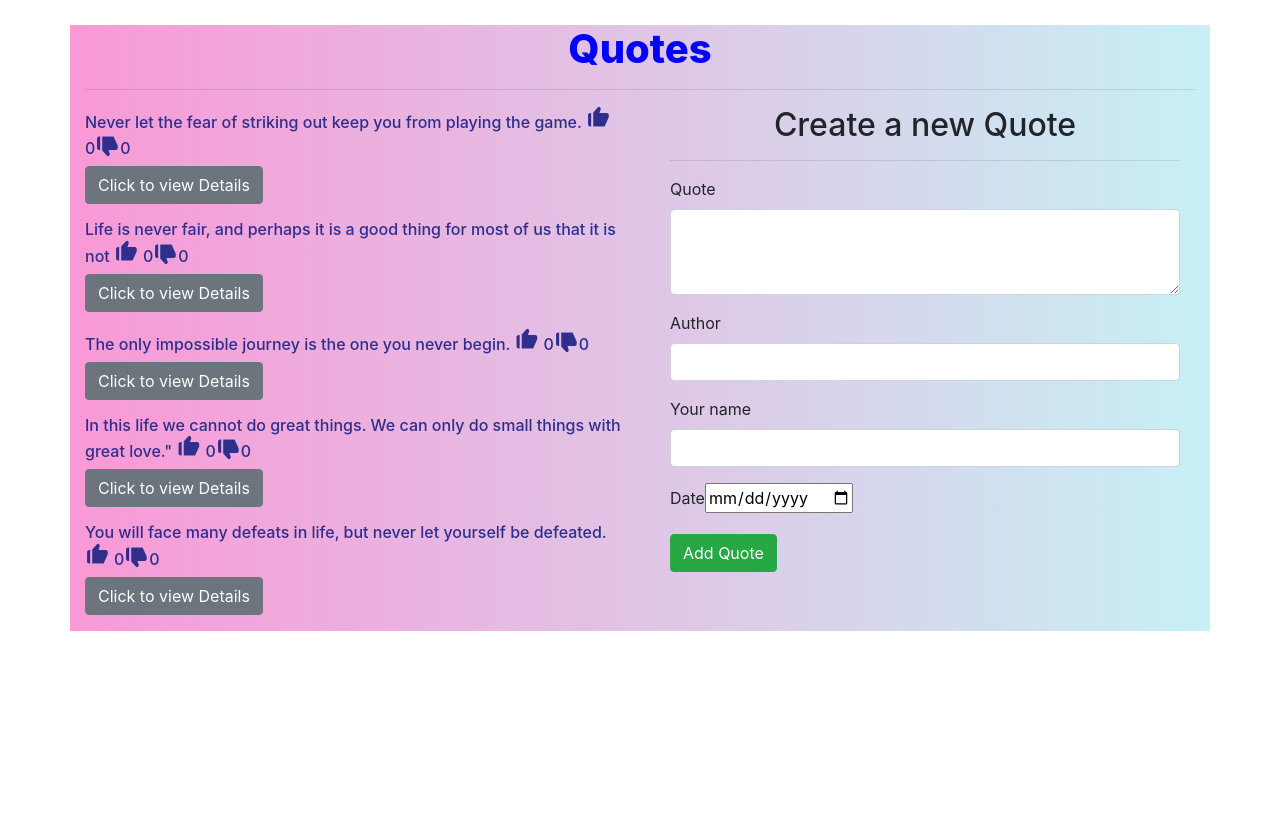
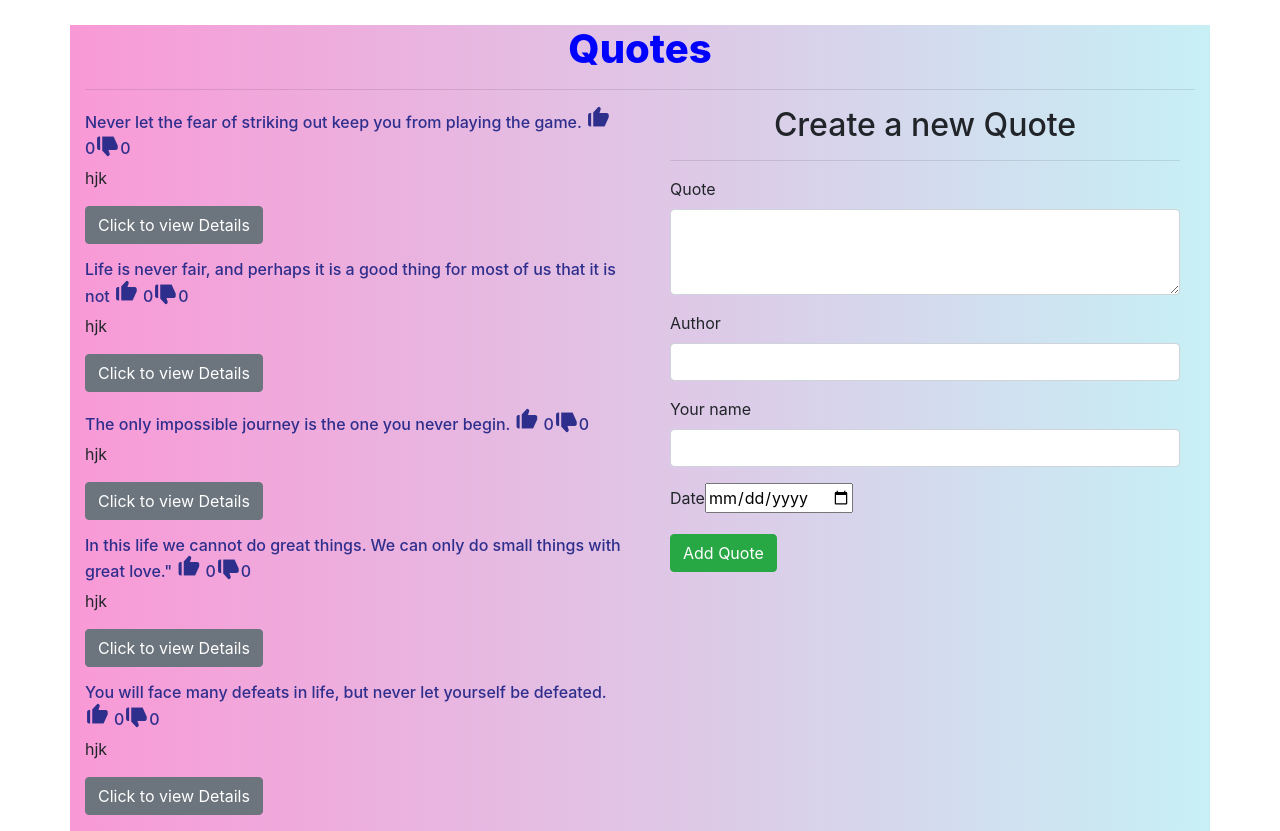
Before and after one commit to Mercynenoh/Quotes-Project, an Angular app: page / in a window 1280 px wide. Before the commit the page ends 800 px from the top, so only its background shows below. Built offline with nearby package versions, Linux system fonts and the light colour scheme.

Commit message:
add classes for the highlight

```diff
--- a/src/app/quote/quote.component.html
+++ b/src/app/quote/quote.component.html
@@ -19,7 +19,7 @@
                 <i class='bx bxs-like bx-sm bx-flip-vertical counter' (click)='downVote(i)'></i>{{quote.downvote}}</span>
 
               </h6>
-
+            <p>hjk</p>
           </ng-template>
 
 
```
